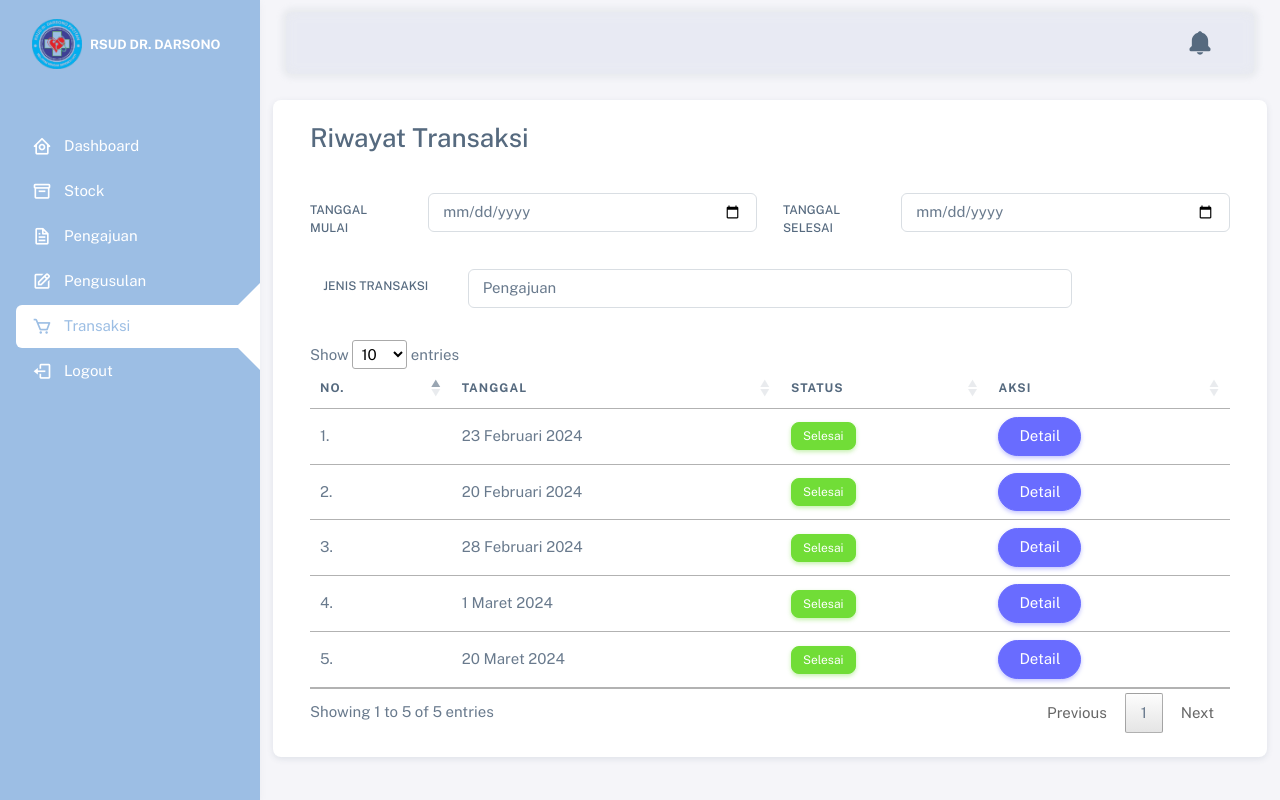
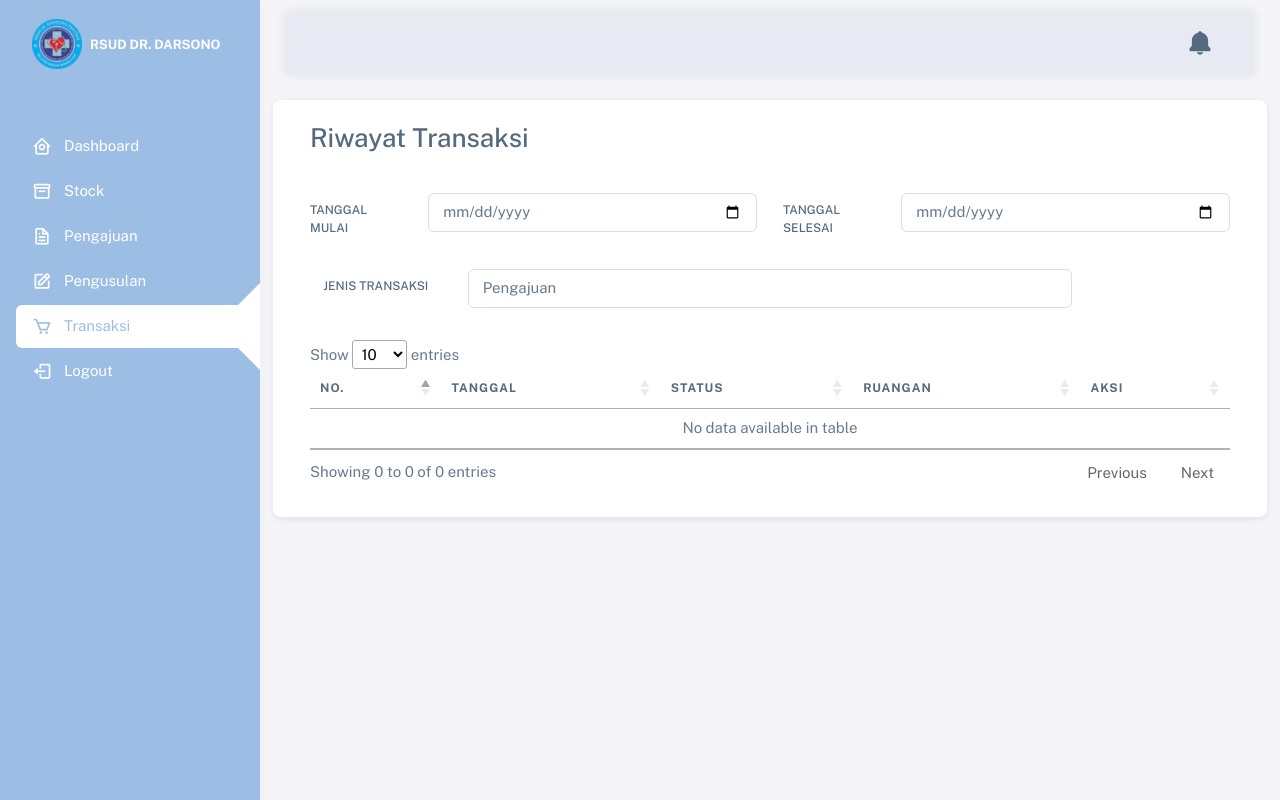
Before and after one commit to herjatiaji/FE-Hospital-Management, a Flask app: page /staff_ruangan/transaksi in a window 1280 px wide. Run offline with Flask 3, Linux system fonts and the light colour scheme; data that the repository does not hold is empty; some libraries are stand-ins or nearby versions.

Commit message:
transaksi

```diff
--- a/app.py
+++ b/app.py
@@ -89,7 +89,7 @@ def verifikasisubBag():
             return delete_pengusulan_barang(request.form.get('id'))
 
     # Fetch data from the API
-    api_url = "http://127.0.0.1:1330/sub_bagian/ajukan"
+    api_url = "http://127.0.0.1:1330/api/sub_bagian/ajukan"
     response = requests.get(api_url)
     data = response.json()
 
@@ -118,7 +118,7 @@ def verifikasisubBag():
 
 @app.route("/sub_bag/verif/detail/<item_id>")
 def verifikasiDetailSubBag(item_id):
-    api_url = f"http://127.0.0.1:1330/sub_bagian/ajukan/{item_id}"
+    api_url = f"http://127.0.0.1:1330/api/sub_bagian/ajukan/{item_id}"
     response = requests.get(api_url)
     item_detail = response.json()
 
@@ -142,7 +142,7 @@ def verifikasiverif():
         if request.form.get('_method') == 'DELETE':
             return delete_pengusulan_barang(request.form.get('id'))
 
-    api_url = "http://127.0.0.1:1330/verifikasi/ajukan"
+    api_url = "http://127.0.0.1:1330/api/verifikasi/ajukan"
     response = requests.get(api_url)
     data = response.json()
 
@@ -173,7 +173,7 @@ def verifikasiverif():
 
 @app.route("/verifikasi/verif/detail/<item_id>")
 def verifikasiDetailVerifikasi(item_id):
-    api_url = f"http://127.0.0.1:1330/verifikasi/ajukan/{item_id}"
+    api_url = f"http://127.0.0.1:1330/api/verifikasi/ajukan/{item_id}"
     response = requests.get(api_url)
     item_detail = response.json()
     return render_template(
@@ -198,7 +198,7 @@ def verifikasiKepalaBidang():
             return delete_pengusulan_barang(request.form.get('id'))
 
     # Fetch data from the API
-    api_url = "http://127.0.0.1:1330/kepala_bagian/ajukan"
+    api_url = "http://127.0.0.1:1330/api/kepala_bagian/ajukan"
     response = requests.get(api_url)
     data = response.json()
 
@@ -230,7 +230,7 @@ def verifikasiKepalaBidang():
 
 @app.route("/kepala_bidang/verif/detail/<item_id>")
 def verifikasiDetailkepalaBidang(item_id):
-    api_url = f"http://127.0.0.1:1330/kepala_bagian/ajukan/{item_id}"
+    api_url = f"http://127.0.0.1:1330/api/kepala_bagian/ajukan/{item_id}"
     response = requests.get(api_url)
     item_detail = response.json()
 
@@ -353,41 +353,32 @@ def stock():
 
 @app.route("/staff_ruangan/transaksi")
 def transaksi():
-    data = [
-        {
-            "no": 1,
-            "tanggal": "23 Februari 2024",
-            "status": "Selesai",
-            "ruangan": "Ruangan A",
-        },
-        {
-            "no": 2,
-            "tanggal": "22 Februari 2024",
-            "status": "Proses",
-            "ruangan": "Ruangan B",
-        },
-        {
-            "no": 3,
-            "tanggal": "24 Februari 2024",
-            "status": "Selesai",
-            "ruangan": "Ruangan C",
-        },
-        {
-            "no": 4,
-            "tanggal": "27 Februari 2024",
-            "status": "Selesai",
-            "ruangan": "Ruangan B",
-        },
-        {
-            "no": 5,
-            "tanggal": "25 Februari 2024",
-            "status": "Proses",
-            "ruangan": "Ruangan D",
-        },
-    ]
-    return render_template(
-        "/pages/staff_ruangan/transaksi.html", data=data, menu="transaksi"
-    )
+    api_url = "http://127.0.0.1:1330/api/transaksi"
+    response = requests.get(api_url)
+    data = response.json()
+
+    kepala_bagian_transaksi = data.get('kepala_bagian_transaksi', [])
+    sub_bag_transaksi = data.get('sub_bag_transaksi', [])
+    verifikasi_transaksi = data.get('verifikasi_transaksi', [])
+
+    all_transactions = kepala_bagian_transaksi + sub_bag_transaksi + verifikasi_transaksi
+
+    processed_data = []
+    for i, item in enumerate(all_transactions):
+        processed_data.append({
+            "no": i + 1,
+            "tanggal_pengusulan": item.get("tanggal_pengusulan"),
+            "status": "Selesai" if item.get("is_verif") else "Proses",
+            "ruangan": item.get("ruangan"),
+            "id": item.get("_id"),
+            "nama_barang": item.get("nama_barang"),
+            "jumlah_diterima": item.get("jumlah_diterima"),
+            "merek": item.get("merek"),
+            "tanggal_penerimaan": item.get("tanggal_penerimaan"),
+            "volume": item.get("volume")
+        })
+
+    return render_template("/pages/staff_ruangan/transaksi.html", data=processed_data, menu="transaksi")
 
 
 @app.route("/staff_ruangan/transaksi/detail")
@@ -402,7 +393,7 @@ def pengajuanBarang():
     if request.method == "POST":
         if request.form.get('_method') == 'DELETE':
             return delete_pengajuan_barang(request.form.get('id'))
-    api_url = "http://127.0.0.1:1330/staff_ruangan/pengajuan_barang"
+    api_url = "http://127.0.0.1:1330/api/staff_ruangan/pengajuan_barang"
     response = requests.get(api_url)
     data = response.json()
 
@@ -430,7 +421,7 @@ def sendPengajuanBarang():
         }
 
 
-        api_url = "http://127.0.0.1:1330/staff_ruangan/pengajuan_barang"
+        api_url = "http://127.0.0.1:1330/api/staff_ruangan/pengajuan_barang"
         response = requests.post(api_url, json=data)
         print("JSON data:", json.dumps(data, indent=4))
 
@@ -443,7 +434,7 @@ def sendPengajuanBarang():
 
 @app.route("/staff_ruangan/pengajuan_barang/<string:item_id>", methods=["DELETE"])
 def delete_pengajuan_barang(item_id):
-    api_url = f"http://127.0.0.1:1330/staff_ruangan/pengajuan_barang/{item_id}"
+    api_url = f"http://127.0.0.1:1330/api/staff_ruangan/pengajuan_barang/{item_id}"
     response = requests.delete(api_url)
     if response.status_code == 200:
         return jsonify({"success": True})
@@ -453,7 +444,7 @@ def delete_pengajuan_barang(item_id):
 @app.route("/staff_ruangan/pengajuan_barang/<string:item_id>", methods=["PUT"])
 def update_pengajuan_barang(item_id):
     data = request.get_json()
-    api_url = f"http://127.0.0.1:1330/staff_ruangan/pengajuan_barang/{item_id}"
+    api_url = f"http://127.0.0.1:1330/api/staff_ruangan/pengajuan_barang/{item_id}"
     response = requests.put(api_url, json=data)
     if response.status_code == 200:
         return jsonify({"success": True})
@@ -466,7 +457,7 @@ def pengusulanBarang():
     if request.method == "POST":
         if request.form.get('_method') == 'DELETE':
             return delete_pengajuan_barang(request.form.get('id'))
-    api_url = "http://127.0.0.1:1330/staff_ruangan/pengusulan_barang"
+    api_url = "http://127.0.0.1:1330/api/staff_ruangan/pengusulan_barang"
     response = requests.get(api_url)
     data = response.json()
     print(data)
@@ -498,7 +489,7 @@ def sendPengusulanBarang():
         }
 
 
-        api_url = "http://127.0.0.1:1330/staff_ruangan/pengusulan_barang"
+        api_url = "http://127.0.0.1:1330/api/staff_ruangan/pengusulan_barang"
         response = requests.post(api_url, json=data)
         print("JSON data:", json.dumps(data, indent=4))
 
@@ -511,7 +502,7 @@ def sendPengusulanBarang():
 
 @app.route("/staff_ruangan/pengusulan_barang/<string:item_id>", methods=["DELETE"])
 def delete_pengusulan_barang(item_id):
-    api_url = f"http://127.0.0.1:1330/staff_ruangan/pengusulan_barang/{item_id}"
+    api_url = f"http://127.0.0.1:1330/api/staff_ruangan/pengusulan_barang/{item_id}"
     response = requests.delete(api_url)
     if response.status_code == 200:
         return jsonify({"success": True})
@@ -521,7 +512,7 @@ def delete_pengusulan_barang(item_id):
 @app.route("/staff_ruangan/pengusulan_barang/<string:item_id>", methods=["PUT"])
 def update_pengusulan_barang(item_id):
     data = request.get_json()
-    api_url = f"http://127.0.0.1:1330/staff_ruangan/pengusulan_barang/{item_id}"
+    api_url = f"http://127.0.0.1:1330/api/staff_ruangan/pengusulan_barang/{item_id}"
     response = requests.put(api_url, json=data)
     if response.status_code == 200:
         return jsonify({"success": True})
--- a/templates/pages/staff_ruangan/transaksi.html
+++ b/templates/pages/staff_ruangan/transaksi.html
@@ -45,61 +45,28 @@
                                 <th>No.</th>
                                 <th>Tanggal</th>
                                 <th>Status</th>
+                                <th>Ruangan</th>
                                 <th>Aksi</th>
                             </tr>
                         </thead>
                         <tbody>
+                            {% for item in data %}
                             <tr>
-                                <td>1.</td>
-                                <td>23 Februari 2024</td>
+                                <td>{{ item.no }}</td>
+                                <td>{{ item.tanggal_pengusulan }}</td>
                                 <td>
-                                    <button class="btn btn-sm btn-success rounded-3">Selesai</button>
+                                    {% if item.status == 'Selesai' %}
+                                    <button class="btn btn-sm btn-success rounded-3">{{ item.status }}</button>
+                                    {% else %}
+                                    <button class="btn btn-sm btn-warning rounded-3">{{ item.status }}</button>
+                                    {% endif %}
                                 </td>
-
+                                <td>{{ item.ruangan }}</td>
                                 <td>
                                     <a href="{{ url_for('detail_transaksi') }}" class="btn btn-primary rounded-pill">Detail</a>
                                 </td>
                             </tr>
-                            <tr>
-                                <td>2.</td>
-                                <td>20 Februari 2024</td>
-                                <td>
-                                    <button class="btn btn-sm btn-success rounded-3">Selesai</button>
-                                </td>
-                                <td>
-                                    <a href="{{ url_for('detail_transaksi') }}" class="btn btn-primary rounded-pill">Detail</a>
-                                </td>
-                            </tr>
-                            <tr>
-                                <td>3.</td>
-                                <td>28 Februari 2024</td>
-                                <td>
-                                    <button class="btn btn-sm btn-success rounded-3">Selesai</button>
-                                </td>
-                                <td>
-                                    <a href="{{ url_for('detail_transaksi') }}" class="btn btn-primary rounded-pill">Detail</a>
-                                </td>
-                            </tr>
-                            <tr>
-                                <td>4.</td>
-                                <td>1 Maret 2024</td>
-                                <td>
-                                    <button class="btn btn-sm btn-success rounded-3">Selesai</button>
-                                </td>
-                                <td>
-                                    <a href="{{ url_for('detail_transaksi') }}" class="btn btn-primary rounded-pill">Detail</a>
-                                </td>
-                            </tr>
-                            <tr>
-                                <td>5.</td>
-                                <td>20 Maret 2024</td>
-                                <td>
-                                    <button class="btn btn-sm btn-success rounded-3">Selesai</button>
-                                </td>
-                                <td>
-                                    <a href="{{ url_for('detail_transaksi') }}" class="btn btn-primary rounded-pill">Detail</a>
-                                </td>
-                            </tr>
+                            {% endfor %}
                         </tbody>
                     </table>
                 </div>
```
Lines whose indentation alone changed are shown as unchanged.
